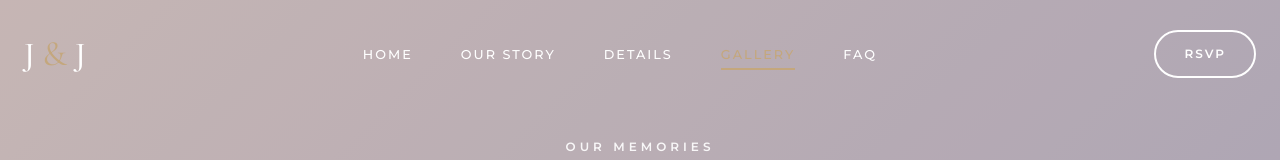
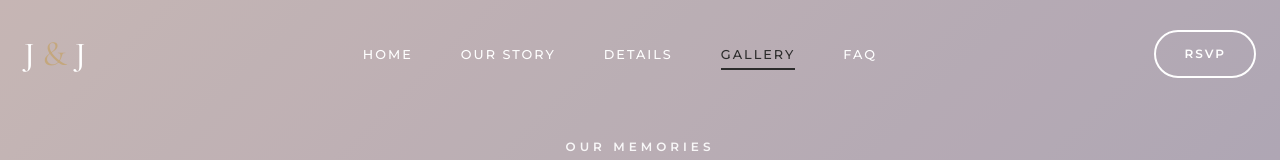
Before and after one commit to blastyboi09/wedding, a Next.js app: page /gallery in a window 1280 px wide. Shown: the top 160 px of the page. Built offline with nearby package versions, Linux system fonts and the light colour scheme.

Commit message:
active state fix

```diff
--- a/src/components/Navbar/Navbar.scss
+++ b/src/components/Navbar/Navbar.scss
@@ -18,7 +18,7 @@
     .navbar__logo { color: $color-dark; }
     .navbar__link {
       color: $color-dark;
-      &:hover, &.active { color: $color-primary; }
+      &:hover, &.active { color: $color-dark; }
     }
     .navbar__rsvp {
       background: $color-primary;
@@ -79,12 +79,12 @@
       left: 0;
       width: 0;
       height: 2px;
-      background: $color-accent;
+      background: $color-dark;
       transition: width $transition-base;
     }
 
     &:hover, &.active {
-      color: $color-accent;
+      color: $color-dark;
       &::after { width: 100%; }
     }
   }
```
